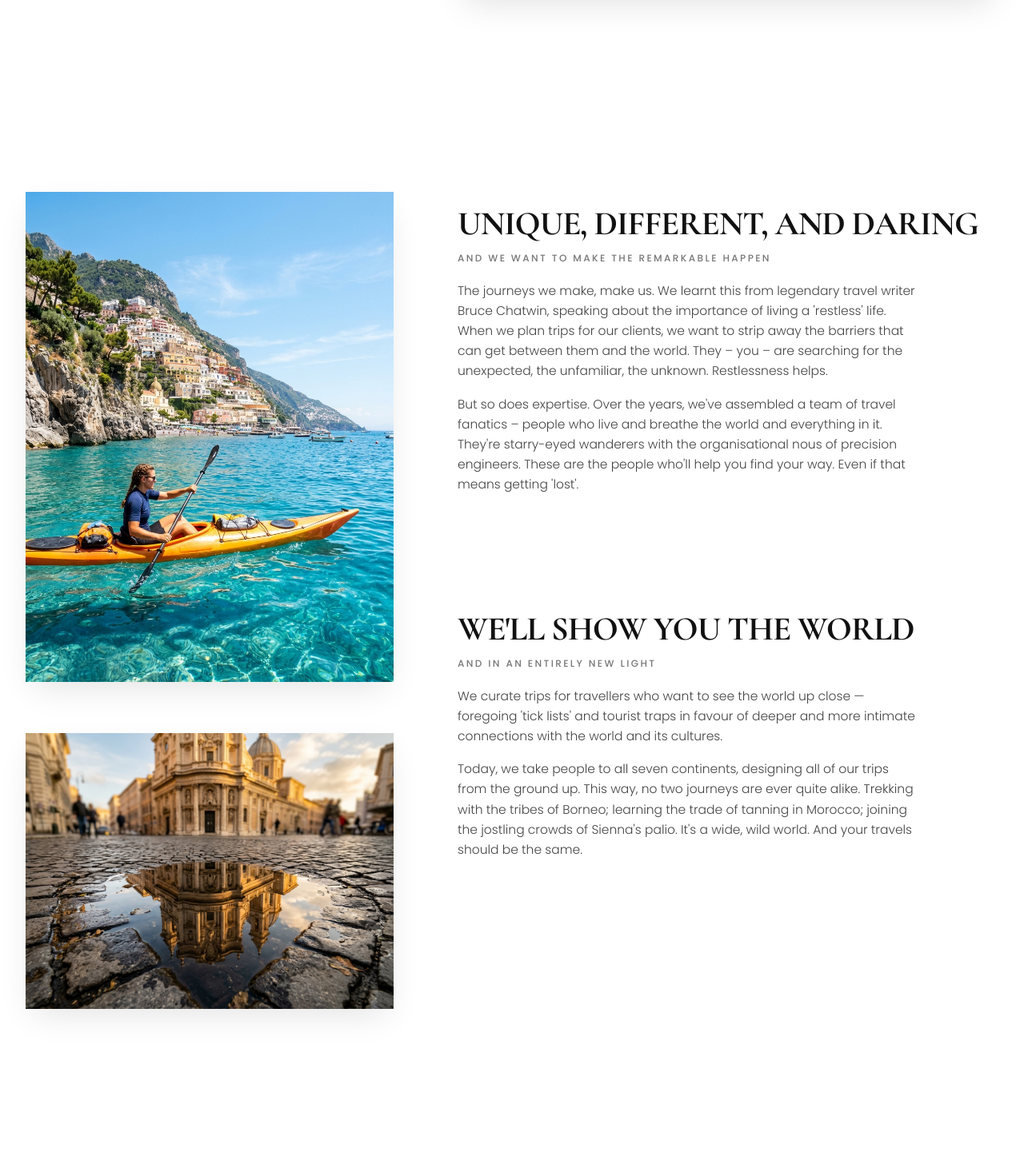
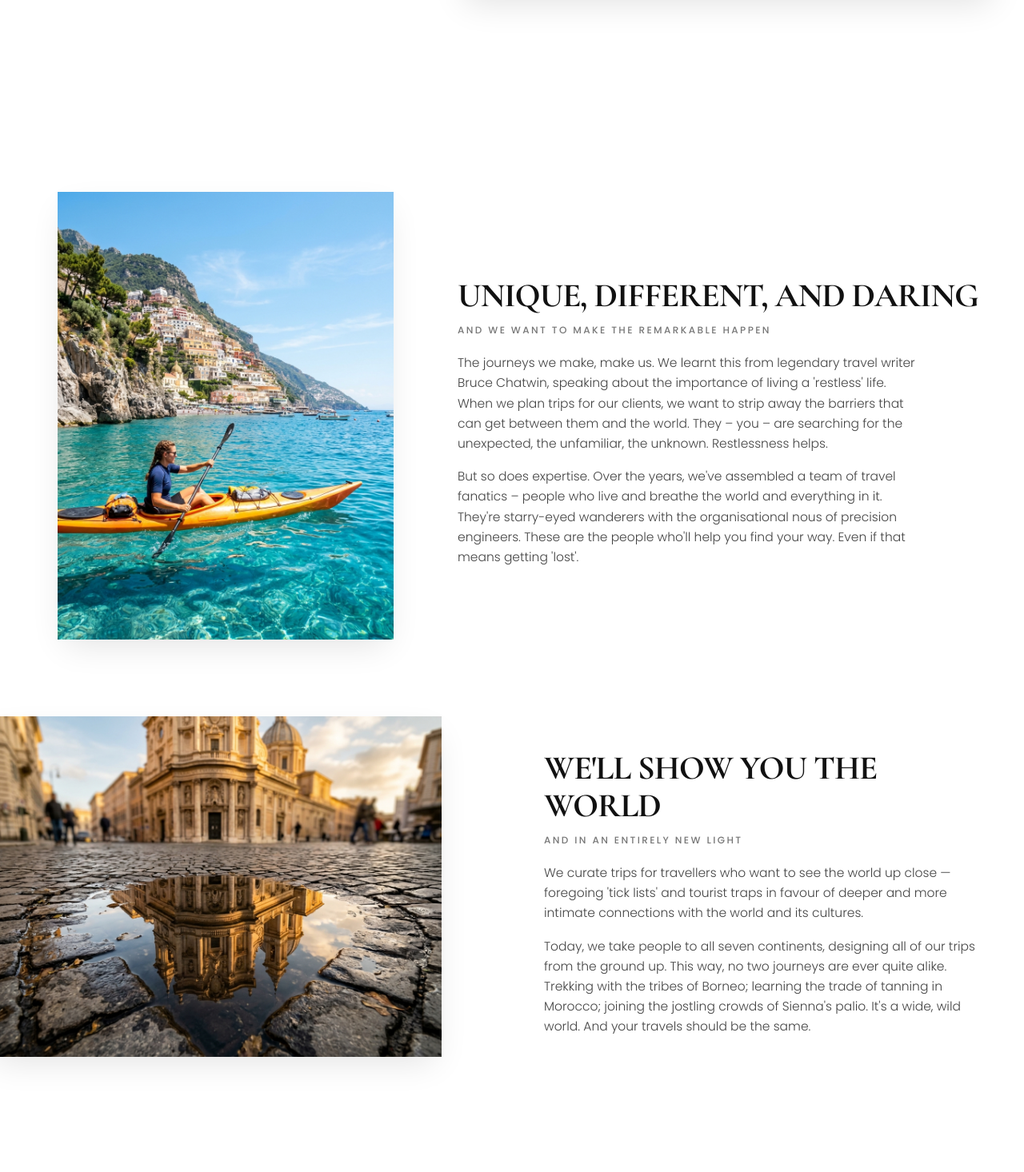
Before and after one commit to ckwebdevelopmentteam/flyora, a Next.js app in the folder apps/web/: page /about in a window 1280 px wide. Shown: the part 1484-2950 px from the top of the page at 80% size. Built offline with nearby package versions, Linux system fonts and the light colour scheme.

Commit message:
feat(web): align 3rd and 4th image & story pairs to match reference layout

```diff
--- a/apps/web/src/app/about/components/AboutEditorialStory.tsx
+++ b/apps/web/src/app/about/components/AboutEditorialStory.tsx
@@ -191,40 +191,29 @@ export const AboutEditorialStory: React.FC<AboutEditorialStoryProps> = ({
 
       {/* =========================================================================
           SECTION 3: "UNIQUE, DIFFERENT, AND DARING" & "WE'LL SHOW YOU THE WORLD"
-          (Reference Screenshot 3 - 2 Offset Images on Left, 2 Stories on Right)
+          (Reference Screenshot 3 - Exact Pair Positioning)
+          Pair 1: Coastal Kayak (Shifted Right) <-> "UNIQUE, DIFFERENT, AND DARING"
+          Pair 2: Architecture Puddle Reflection (Bleeding Left) <-> "WE'LL SHOW YOU THE WORLD"
           ========================================================================= */}
-      <section className="relative w-full bg-white py-12 sm:py-20 lg:py-28">
+      <section className="relative w-full bg-white py-14 sm:py-20 lg:py-28 overflow-hidden">
         <div className="container-standard">
-          <div className="grid grid-cols-1 lg:grid-cols-12 gap-10 lg:gap-14 xl:gap-20 items-start">
-            {/* Left Column: Two Offset Images */}
-            <div className="lg:col-span-5 xl:col-span-5 space-y-12 sm:space-y-16">
-              {/* Image 1: Coastal Kayaking Portrait */}
-              <div className="relative w-full max-w-[460px] aspect-[3/4] bg-[#0E3553] overflow-hidden shadow-[0_15px_40px_-10px_rgba(0,0,0,0.12)]">
+          {/* Pair 1: Kayak Photo (Right-aligned in left col) + UNIQUE, DIFFERENT, AND DARING */}
+          <div className="grid grid-cols-1 lg:grid-cols-12 gap-10 lg:gap-14 xl:gap-20 items-center">
+            {/* Left: Image 3 (Coastal Kayak) indented to the right */}
+            <div className="lg:col-span-5 xl:col-span-5 flex justify-center lg:justify-end">
+              <div className="relative w-full max-w-[390px] xl:max-w-[420px] aspect-[3/4] bg-[#0E3553] overflow-hidden shadow-[0_15px_40px_-10px_rgba(0,0,0,0.12)]">
                 <Image
                   src="/about/coastal-kayak.jpg"
                   alt="Solo traveler kayaking in vibrant turquoise Mediterranean coastal waters below dramatic cliffs"
                   fill
-                  sizes="(max-width: 1024px) 100vw, 42vw"
-                  className="object-cover object-center"
-                />
-              </div>
-
-              {/* Image 2: Ornate Architecture Puddle Reflection */}
-              <div className="relative w-full max-w-[490px] aspect-[4/3] bg-[#222222] overflow-hidden shadow-[0_15px_40px_-10px_rgba(0,0,0,0.12)]">
-                <Image
-                  src="/about/arch-reflection.jpg"
-                  alt="Golden reflection of classical baroque European architecture in a cobblestone street puddle"
-                  fill
-                  sizes="(max-width: 1024px) 100vw, 45vw"
+                  sizes="(max-width: 1024px) 100vw, 35vw"
                   className="object-cover object-center"
                 />
               </div>
             </div>
 
-            {/* Right Column: Two Editorial Story Blocks */}
+            {/* Right: Story Block 1 - UNIQUE, DIFFERENT, AND DARING */}
             <div className="lg:col-span-7 xl:col-span-7 pt-2 sm:pt-4">
-              {/* Story Block 1: UNIQUE, DIFFERENT, AND DARING */}
-              <div className="mb-20 sm:mb-28 lg:mb-36">
               <h2 className="font-serif font-bold text-3xl sm:text-4xl lg:text-[42px] text-[#111111] leading-[1.12] tracking-tight uppercase mb-3">
                 UNIQUE, DIFFERENT, AND DARING
               </h2>
@@ -236,26 +225,41 @@ export const AboutEditorialStory: React.FC<AboutEditorialStoryProps> = ({
               <div className="space-y-4 text-[14.5px] sm:text-[15.5px] text-[#444444] font-sans font-light leading-relaxed max-w-xl">
                 <p>
                   The journeys we make, make us. We learnt this from legendary
-                    travel writer Bruce Chatwin, speaking about the importance
-                    of living a &apos;restless&apos; life. When we plan trips
-                    for our clients, we want to strip away the barriers that can
-                    get between them and the world. They – you – are searching
-                    for the unexpected, the unfamiliar, the unknown.
-                    Restlessness helps.
+                  travel writer Bruce Chatwin, speaking about the importance of
+                  living a &apos;restless&apos; life. When we plan trips for our
+                  clients, we want to strip away the barriers that can get
+                  between them and the world. They – you – are searching for the
+                  unexpected, the unfamiliar, the unknown. Restlessness helps.
                 </p>
                 <p>
-                    But so does expertise. Over the years, we&apos;ve assembled
-                    a team of travel fanatics – people who live and breathe the
-                    world and everything in it. They&apos;re starry-eyed
-                    wanderers with the organisational nous of precision
-                    engineers. These are the people who&apos;ll help you find
-                    your way. Even if that means getting &apos;lost&apos;.
+                  But so does expertise. Over the years, we&apos;ve assembled a
+                  team of travel fanatics – people who live and breathe the
+                  world and everything in it. They&apos;re starry-eyed wanderers
+                  with the organisational nous of precision engineers. These are
+                  the people who&apos;ll help you find your way. Even if that
+                  means getting &apos;lost&apos;.
                 </p>
               </div>
             </div>
+          </div>
 
-              {/* Story Block 2: WE'LL SHOW YOU THE WORLD */}
-              <div>
+          {/* Pair 2: Architecture Reflection (Shifted Left) + WE'LL SHOW YOU THE WORLD */}
+          <div className="mt-14 sm:mt-20 lg:mt-24 grid grid-cols-1 lg:grid-cols-12 gap-10 lg:gap-14 xl:gap-20 items-center">
+            {/* Left: Image 4 (Architecture Puddle Reflection) pulled out to the left */}
+            <div className="lg:col-span-6 xl:col-span-6">
+              <div className="relative w-full max-w-[540px] xl:max-w-[580px] lg:-ml-6 xl:-ml-12 aspect-[16/10] sm:aspect-[4/3] bg-[#222222] overflow-hidden shadow-[0_15px_40px_-10px_rgba(0,0,0,0.12)]">
+                <Image
+                  src="/about/arch-reflection.jpg"
+                  alt="Golden reflection of classical baroque European architecture in a cobblestone street puddle"
+                  fill
+                  sizes="(max-width: 1024px) 100vw, 48vw"
+                  className="object-cover object-center"
+                />
+              </div>
+            </div>
+
+            {/* Right: Story Block 2 - WE'LL SHOW YOU THE WORLD */}
+            <div className="lg:col-span-6 xl:col-span-6 pt-2 sm:pt-4">
               <h2 className="font-serif font-bold text-3xl sm:text-4xl lg:text-[42px] text-[#111111] leading-[1.12] tracking-tight uppercase mb-3">
                 WE&apos;LL SHOW YOU THE WORLD
               </h2>
@@ -267,19 +271,18 @@ export const AboutEditorialStory: React.FC<AboutEditorialStoryProps> = ({
               <div className="space-y-4 text-[14.5px] sm:text-[15.5px] text-[#444444] font-sans font-light leading-relaxed max-w-xl">
                 <p>
                   We curate trips for travellers who want to see the world up
-                    close — foregoing &apos;tick lists&apos; and tourist traps
-                    in favour of deeper and more intimate connections with the
-                    world and its cultures.
+                  close — foregoing &apos;tick lists&apos; and tourist traps in
+                  favour of deeper and more intimate connections with the world
+                  and its cultures.
                 </p>
                 <p>
                   Today, we take people to all seven continents, designing all
-                    of our trips from the ground up. This way, no two journeys
-                    are ever quite alike. Trekking with the tribes of Borneo;
-                    learning the trade of tanning in Morocco; joining the
-                    jostling crowds of Sienna&apos;s palio. It&apos;s a wide,
-                    wild world. And your travels should be the same.
+                  of our trips from the ground up. This way, no two journeys are
+                  ever quite alike. Trekking with the tribes of Borneo; learning
+                  the trade of tanning in Morocco; joining the jostling crowds
+                  of Sienna&apos;s palio. It&apos;s a wide, wild world. And your
+                  travels should be the same.
                 </p>
-                </div>
               </div>
             </div>
           </div>
```
Lines whose indentation alone changed are shown as unchanged.
